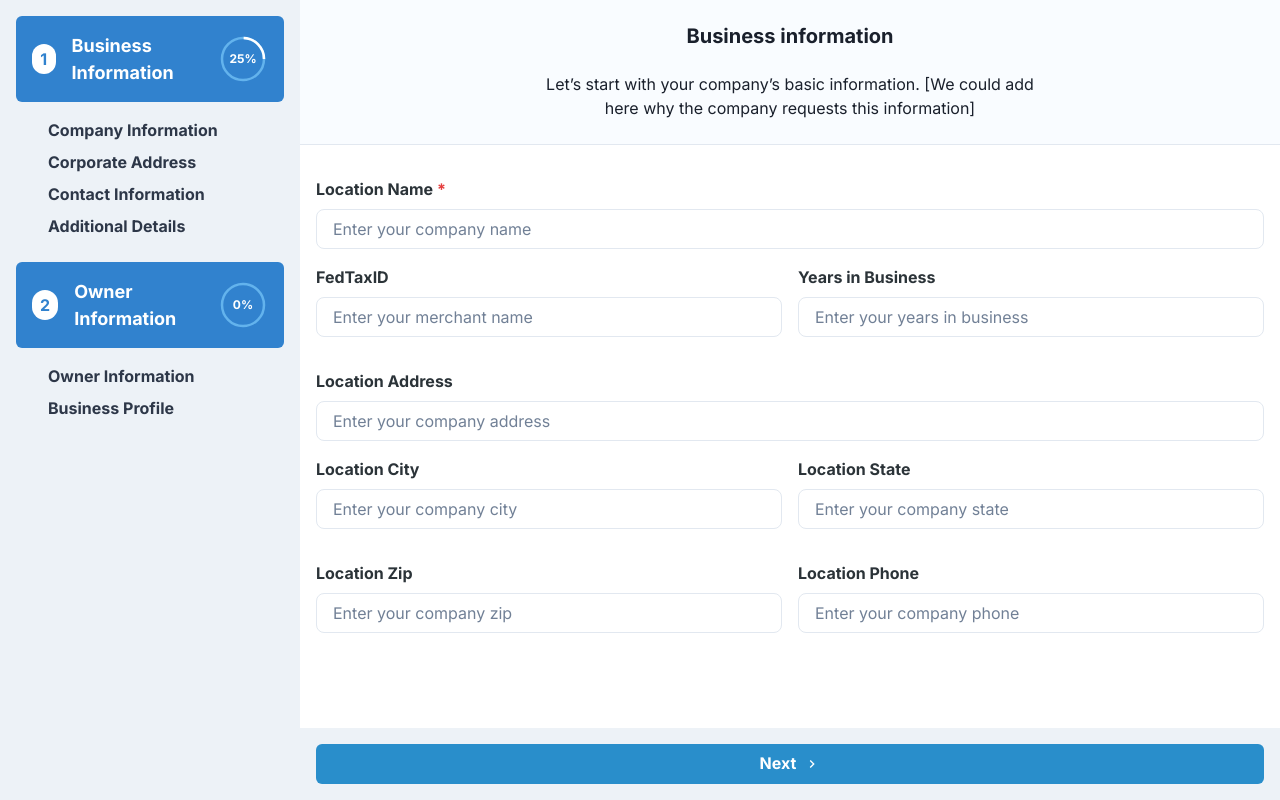
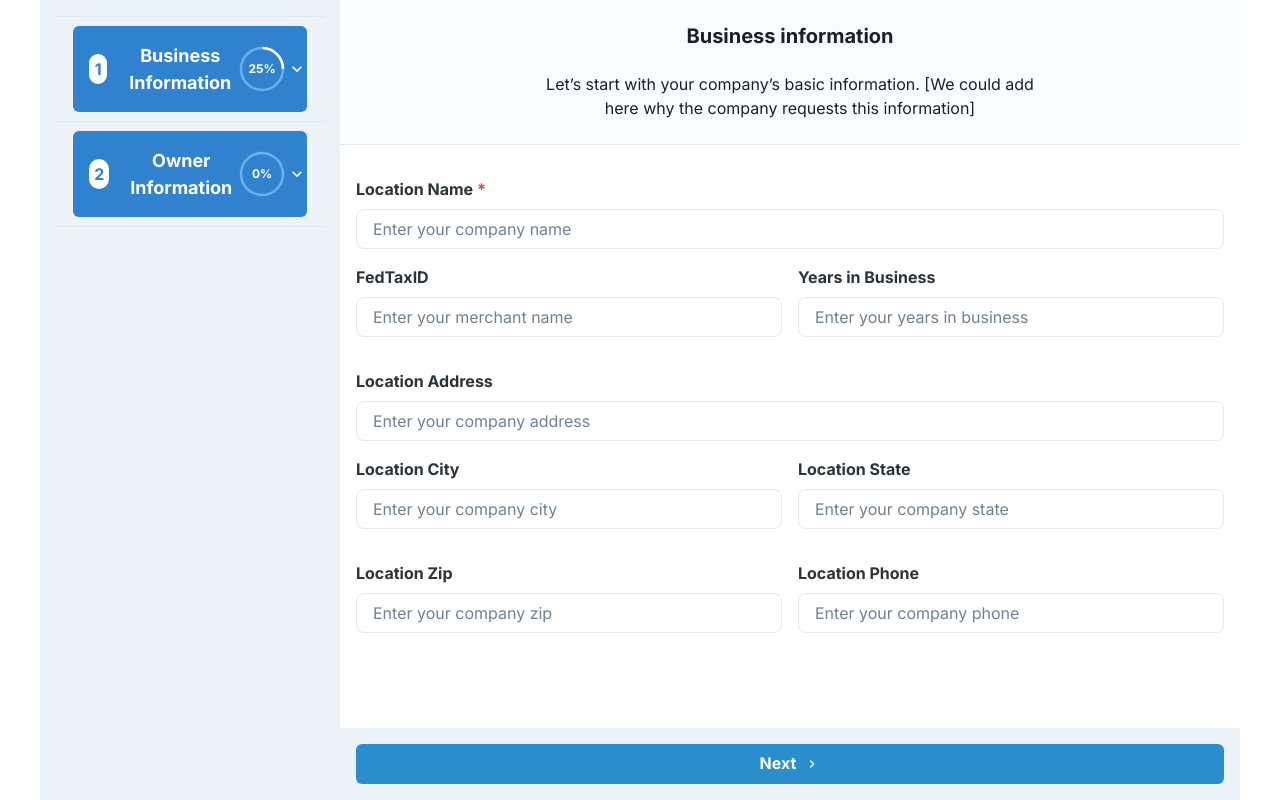
Before and after one commit to Elkinssm/forms-project, a React (Vite) app: page /company-information in a window 1280 px wide. Built offline with nearby package versions, Linux system fonts and the light colour scheme.

Commit message:
Fix animation

```diff
--- a/src/App.tsx
+++ b/src/App.tsx
@@ -1,6 +1,6 @@
 import React from "react";
 import { BrowserRouter as Router } from "react-router-dom";
-import { ChakraProvider } from "@chakra-ui/react";
+import { Box, ChakraProvider } from "@chakra-ui/react";
 
 import theme from "./theme";
 import Main from "./components/MainLayout/Main";
--- a/src/components/MainLayout/Main.tsx
+++ b/src/components/MainLayout/Main.tsx
@@ -120,6 +120,7 @@ const Main: React.FC = () => {
   };
 
   return (
+    <Box maxW={"1200px"} mx="auto" overflow={"auto"}>
       <Layout
         sidebar={
           <Sidebar
@@ -267,6 +268,7 @@ const Main: React.FC = () => {
           </Routes>
         </AnimatePresence>
       </Layout>
+    </Box>
   );
 };
 
--- a/src/components/Sidebar/Sidebar.tsx
+++ b/src/components/Sidebar/Sidebar.tsx
@@ -1,4 +1,3 @@
-// Sidebar.tsx
 import React from "react";
 import {
   Box,
@@ -10,6 +9,11 @@ import {
   CircularProgressLabel,
   HStack,
   Spacer,
+  Accordion,
+  AccordionItem,
+  AccordionButton,
+  AccordionPanel,
+  AccordionIcon,
 } from "@chakra-ui/react";
 import { Link } from "react-router-dom";
 
@@ -31,19 +35,10 @@ const Sidebar: React.FC<SidebarProps> = ({
 }) => {
   return (
     <Box w="300px" p="4" bg="gray.100">
-      {" "}
-      {/* Ajusta el ancho fijo para el sidebar */}
-      <VStack spacing={6} align="start">
-        {" "}
-        {/* Espaciado entre secciones */}
+      <Accordion allowToggle>
         {sections.map((section, sectionIndex) => (
-          <VStack
-            key={sectionIndex}
-            align="start"
-            spacing={4} // Ajuste de espacio entre título y subsecciones
-            width="full"
-          >
-            {/* Contenedor del título y progreso de la sección */}
+          <AccordionItem key={sectionIndex}>
+            <AccordionButton>
               <Box
                 display="flex"
                 alignItems="center"
@@ -91,17 +86,16 @@ const Sidebar: React.FC<SidebarProps> = ({
                     {Math.round(progressBySection[sectionIndex])}%
                   </CircularProgressLabel>
                 </CircularProgress>
+                <AccordionIcon />
               </Box>
-
-            {/* Lista de subsecciones */}
+            </AccordionButton>
+            <AccordionPanel pb={4}>
               <List spacing={2} pl={8} w="full">
-              {" "}
-              {/* Ajusta el `pl` (padding left) para la indentación */}
                 {section.subsections.map((subsection, subsectionIndex) => (
                   <ListItem
                     key={subsectionIndex}
-                  cursor="pointer" // Cambia el cursor para indicar que es clicable
-                  _hover={{ textDecoration: "underline" }} // Efecto hover para indicar interacción
+                    cursor="pointer"
+                    _hover={{ textDecoration: "underline" }}
                     onClick={() =>
                       onSectionClick(
                         sectionIndex * section.subsections.length +
@@ -117,9 +111,10 @@ const Sidebar: React.FC<SidebarProps> = ({
                   </ListItem>
                 ))}
               </List>
-          </VStack>
+            </AccordionPanel>
+          </AccordionItem>
         ))}
-      </VStack>
+      </Accordion>
     </Box>
   );
 };
```
Lines whose indentation alone changed are shown as unchanged.
